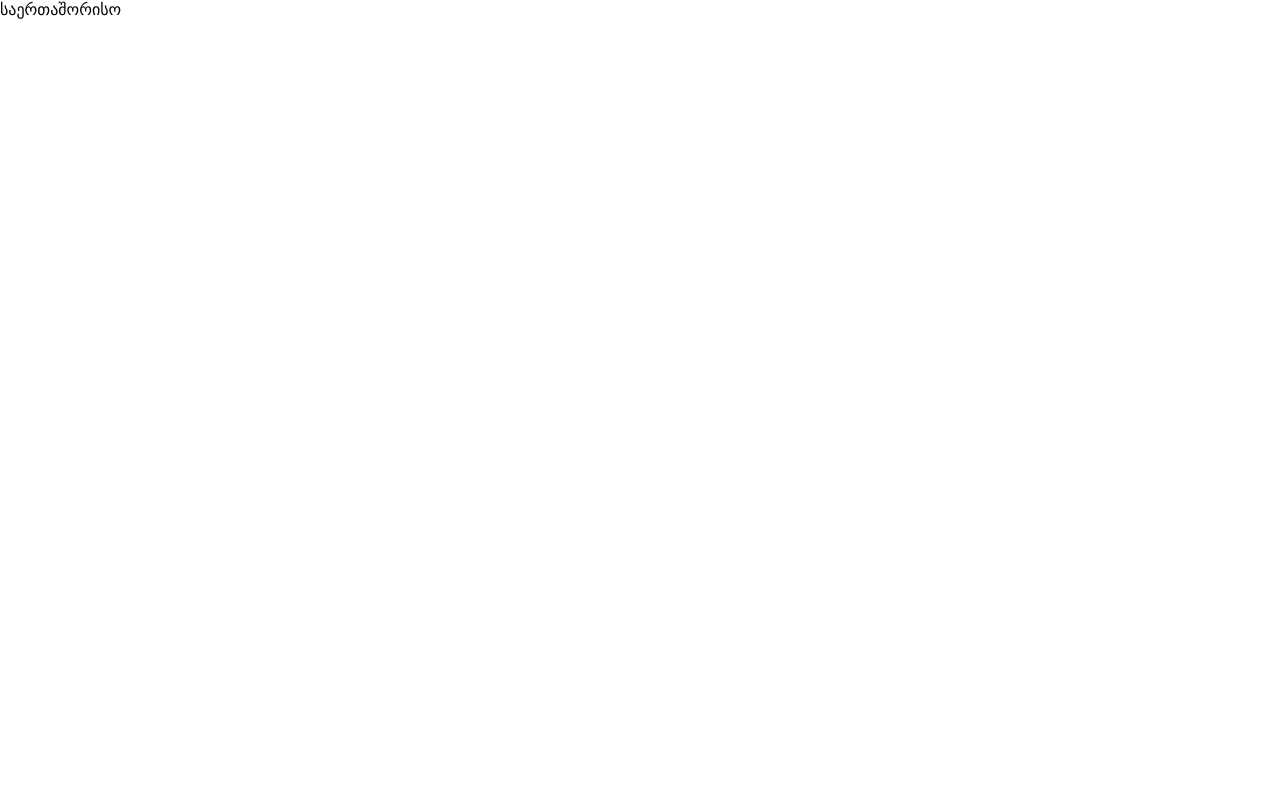
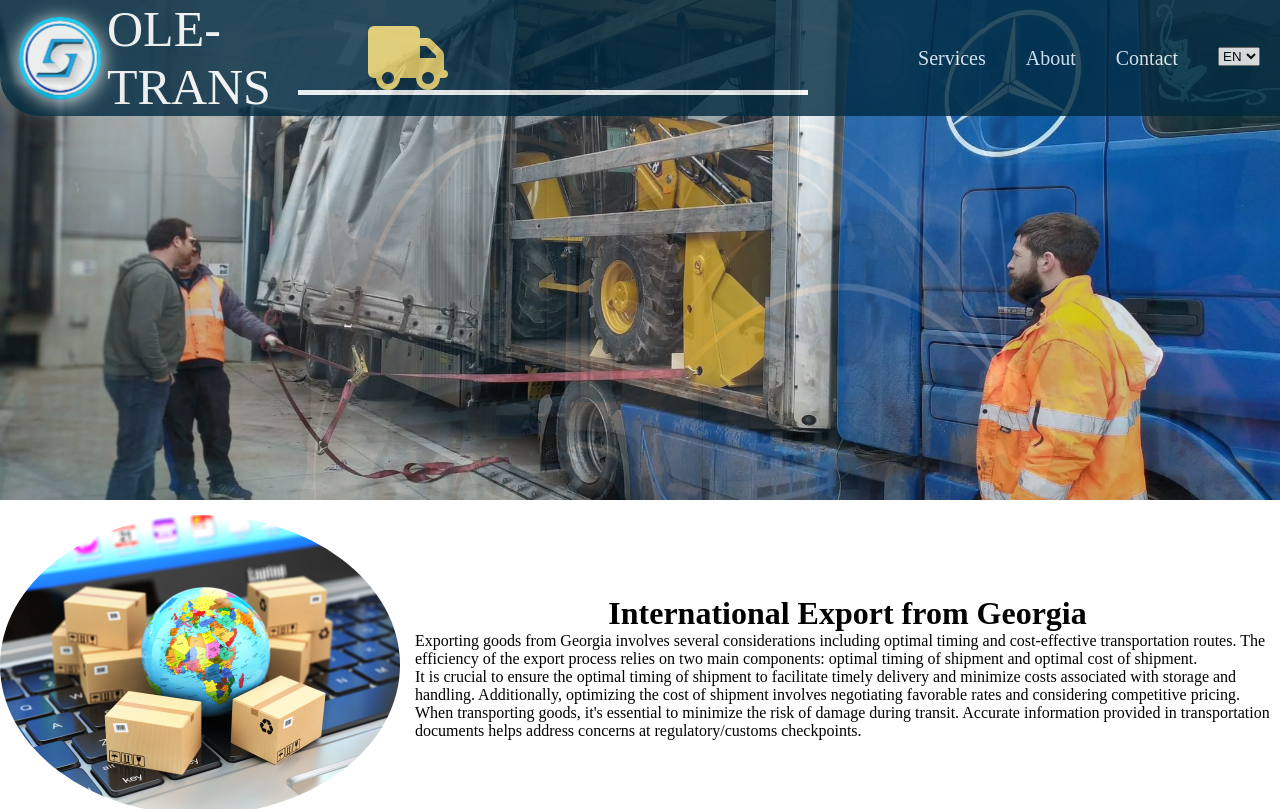
Before and after one commit to bagi24/sole-trans.com, a React (Create React App) app: page /services/international in a window 1280 px wide. Shown: the top 809 px of the page. Built offline with nearby package versions, Linux system fonts and the light colour scheme.

Commit message:
starting  route component

```diff
--- a/src/components/header/Header.jsx
+++ b/src/components/header/Header.jsx
@@ -3,17 +3,14 @@ import "./header.css";
 import { Link } from "react-router-dom";
 import CompanyLogo from "../../assets/logo.jpg";
 import { useState } from "react";
-import GeFlag from "../../assets/sole/GE-Georgia-Flag-icon.png";
-import EnFlag from "../../assets/sole/EN-English.jpg";
-import RuFlag from "../../assets/sole/RU-Russia.png";
 
 import { useLanguage } from "../../pages/HomePage";
 
 const Header = ({ onLanguageChange }) => {
   const [isHovered, setIsHovered] = useState(false);
   const [isHoveredAbout, setIsHoveredAbout] = useState(false);
-  const [isHoveredFlag, setIsHoveredFlag] = useState(false);
-  const [active, setActive] = useState(false);
+  // const [isHoveredFlag, setIsHoveredFlag] = useState(false);
+  // const [active, setActive] = useState(false);
 
   const { language, languages } = useLanguage();
 
@@ -46,16 +43,21 @@ const Header = ({ onLanguageChange }) => {
               onMouseEnter={() => setIsHovered(true)}
               onMouseLeave={() => setIsHovered(false)}
             >
-              <Link to="/services"> {languages[language].Services} </Link>
+              <Link to="/services">
+                {" "}
+                {languages[language].navigation.Services}
+              </Link>
             </li>
             <li
               onMouseEnter={() => setIsHoveredAbout(true)}
               onMouseLeave={() => setIsHoveredAbout(false)}
             >
-              <Link to="/about"> {languages[language].About}</Link>
+              <Link to="/about"> {languages[language].navigation.About}</Link>
             </li>
             <li>
-              <Link to="/contact">{languages[language].Contact}</Link>
+              <Link to="/contact">
+                {languages[language].navigation.Contact}
+              </Link>
             </li>
             {/* <li
               onMouseEnter={() => setIsHoveredFlag(true)}
@@ -85,16 +87,16 @@ const Header = ({ onLanguageChange }) => {
           onMouseLeave={() => setIsHovered(false)}
         >
           <Link className="link-style" to="/services/international">
-            <li>{languages[language].International}</li>
+            <li>{languages[language].navigation.International}</li>
           </Link>
           <Link className="link-style" to="/services/terrestrial">
-            <li>{languages[language].Ground}</li>
+            <li>{languages[language].navigation.Ground}</li>
           </Link>
           <Link className="link-style" to="/services/internal">
-            <li>{languages[language].Internal}</li>
+            <li>{languages[language].navigation.Internal}</li>
           </Link>
           <Link className="link-style" to="/services/broker">
-            <li>{languages[language].Brokerage}</li>
+            <li>{languages[language].navigation.Brokerage}</li>
           </Link>
         </ul>
       )}
@@ -106,10 +108,10 @@ const Header = ({ onLanguageChange }) => {
           onMouseLeave={() => setIsHoveredAbout(false)}
         >
           <Link className="link-style" to="/aboutUs/history">
-            <li>{languages[language].History} </li>
+            <li>{languages[language].navigation.History} </li>
           </Link>
           <Link className="link-style" to="/aboutUs/partners">
-            <li>{languages[language].Partners}</li>
+            <li>{languages[language].navigation.Partners}</li>
           </Link>
         </ul>
       )}
--- a/src/components/services/services.css
+++ b/src/components/services/services.css
@@ -13,7 +13,7 @@
   margin: 20px;
   border-radius: 10px;
   overflow: hidden;
-
+  height: 90%;
   transition: transform 0.3s ease, box-shadow 0.3s ease;
   box-shadow: 0 2px 4px rgba(0, 0, 0, 0.1);
   margin-top: 40px;
--- a/src/contextApi/LanguageData.js
+++ b/src/contextApi/LanguageData.js
@@ -1,5 +1,6 @@
 export const languages = {
   en: {
+    navigation: {
       Services: "Services",
       About: "About",
       Contact: "Contact",
@@ -10,7 +11,9 @@ export const languages = {
       History: "History",
       Partners: "Partners",
     },
+  },
   ru: {
+    navigation: {
       Services: "Сервис",
       About: "Нас",
       Contact: "Контакт",
@@ -21,4 +24,5 @@ export const languages = {
       History: "История",
       Partners: "партнеры",
     },
+  },
 };
--- a/src/pages/services/International.js
+++ /dev/null
@@ -1,7 +0,0 @@
-import React from "react";
-
-const International = () => {
-  return <div>საერთაშორისო</div>;
-};
-
-export default International;
--- /dev/null
+++ b/src/pages/services/International/International.js
@@ -0,0 +1,55 @@
+import React from "react";
+import "./international.css";
+import Header from "../../../components/header/Header";
+import Image from "../../../assets/int.jpg";
+import { useContext, useState } from "react";
+import { LanguageContext } from "../../../contextApi/LanguageContext";
+import { languages } from "../../../contextApi/LanguageData";
+import Footer from "../../../components/footer/Footer";
+
+export const useLanguage = () => useContext(LanguageContext);
+
+const International = () => {
+  const [language, setLanguage] = useState("en");
+
+  const handleLanguageChange = (selectedLanguage) => {
+    setLanguage(selectedLanguage);
+  };
+
+  return (
+    <LanguageContext.Provider value={{ language, languages }}>
+      <Header onLanguageChange={handleLanguageChange} />
+      <div className="international-container">
+        <div className="img-con">
+          <img src={Image} />
+        </div>
+
+        <div className="info-con">
+          <h1> International Export from Georgia</h1>
+          <p>
+            Exporting goods from Georgia involves several considerations
+            including optimal timing and cost-effective transportation routes.
+            The efficiency of the export process relies on two main components:
+            optimal timing of shipment and optimal cost of shipment.
+          </p>
+          <p>
+            It is crucial to ensure the optimal timing of shipment to facilitate
+            timely delivery and minimize costs associated with storage and
+            handling. Additionally, optimizing the cost of shipment involves
+            negotiating favorable rates and considering competitive pricing.
+          </p>
+          <p>
+            When transporting goods, it's essential to minimize the risk of
+            damage during transit. Accurate information provided in
+            transportation documents helps address concerns at
+            regulatory/customs checkpoints.
+          </p>
+        </div>
+      </div>
+
+      <Footer />
+    </LanguageContext.Provider>
+  );
+};
+
+export default International;
--- /dev/null
+++ b/src/pages/services/International/international.css
@@ -0,0 +1,21 @@
+.international-container {
+  display: flex;
+  align-items: center;
+  justify-content: center;
+  margin-top: 15px;
+  gap: 15px;
+}
+
+.img-con img {
+  width: 400px;
+  height: 300px;
+  border-radius: 50%;
+}
+
+.info-con {
+  display: flex;
+  flex-direction: column;
+  align-items: center;
+  justify-content: flex-start;
+  height: 100%;
+}
```
Also changed, not shown: src/App.jsx (+4 -4 lines), src/assets/int.jpg (added), src/assets/international.jpg (added), src/pages/services/brokerage/Brokerage.js (renamed from src/pages/services/Brokerage.js), src/pages/services/ground/Terrestrial.js (renamed from src/pages/services/Terrestrial.js), src/pages/services/internal/Internal.js (renamed from src/pages/services/Internal.js). Lines whose indentation alone changed are shown as unchanged.
